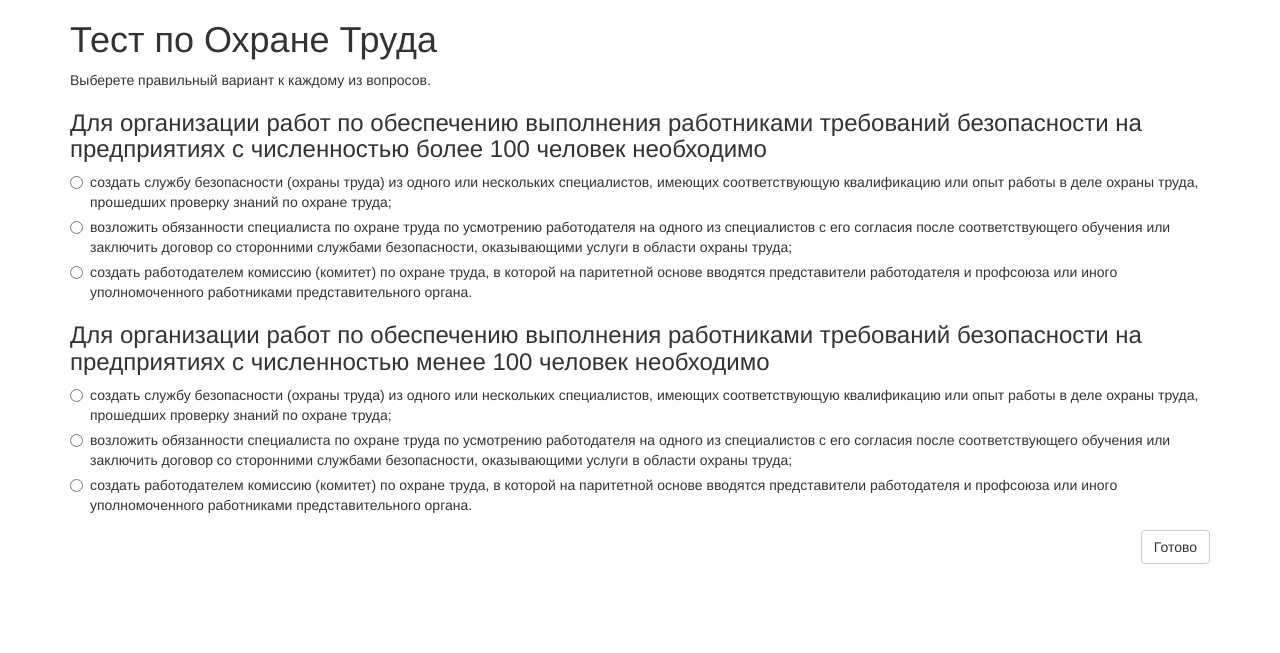
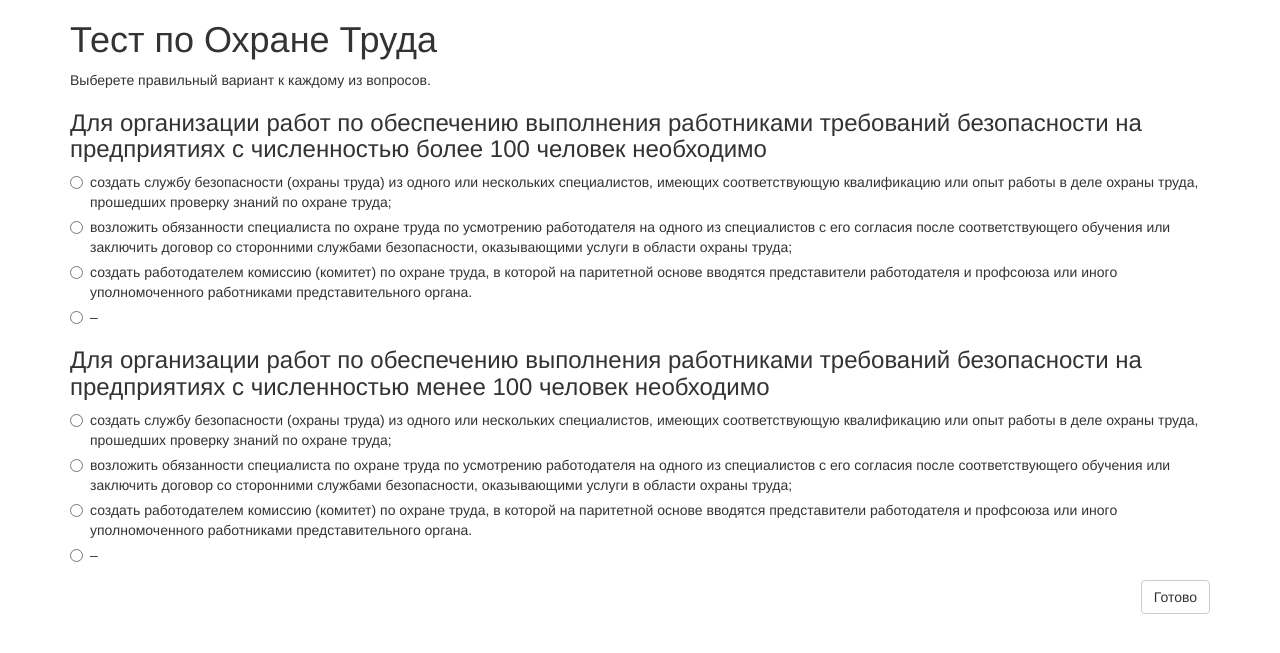
Before and after one commit to Frelseren/ohrana-truda-test, a Django app: page /polls/ in a window 1280 px wide. Shown: the top 653 px of the page. Run offline with Django 3.2, Linux system fonts and the light colour scheme; a user stored in the database is signed in; data comes from the database, SQL or seed files in the repository; some libraries are stand-ins or nearby versions.

Commit message:
template fix

```diff
--- a/polls/models.py
+++ b/polls/models.py
@@ -1,9 +1,7 @@
 from __future__ import unicode_literals
 
 from django.db import models
-
 # Create your models here.
-from django.db import models
 
 
 class Question(models.Model):
--- a/polls/templates/index.html
+++ b/polls/templates/index.html
@@ -29,6 +29,12 @@
                     {{ question.answer3_text }}
                 </label>
             </div>
+            <div class="radio">
+                <label>
+                    <input type="radio" name="question{{ question.id }}" value="4">
+                    {{ question.answer4_text }}
+                </label>
+            </div>
         </div>
         {% endfor %}
         <p class="text-right">
```
Also changed, not shown: polls/views.py (+3 -4 lines).
